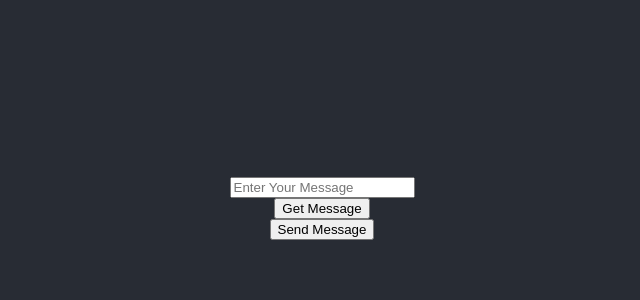
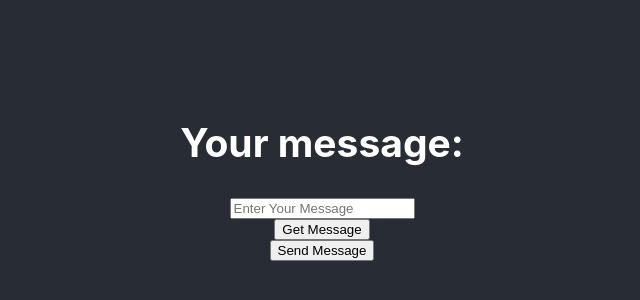
Before and after one commit to Shih-Yu/Greetings-Dapp, a React (Create React App) app: page / in a window 1280 px wide. Shown: the part 226-526 px from the top of the page, without its empty margins (318-958 px from the left). Built offline with nearby package versions, Linux system fonts and the light colour scheme.

Commit message:
display message on page

```diff
--- a/src/App.js
+++ b/src/App.js
@@ -28,6 +28,7 @@ function App() {
         // Initial value -> "Have A Nice Day!", what the contructor is set to
         const data = await contract.greet();
         console.log("Data: ", data);
+        setMessage(data);
       } catch (error) {
         console.log("Error: ", error);
       }
@@ -63,7 +64,7 @@ function App() {
   return (
     <div className="App">
       <header className="App-header">
-        <h1>{ greeting }</h1>
+        <h2>Your message: { greeting }</h2>
         <input
           onChange={ (e) => setMessage(e.target.value) }
           value={greeting}
```
